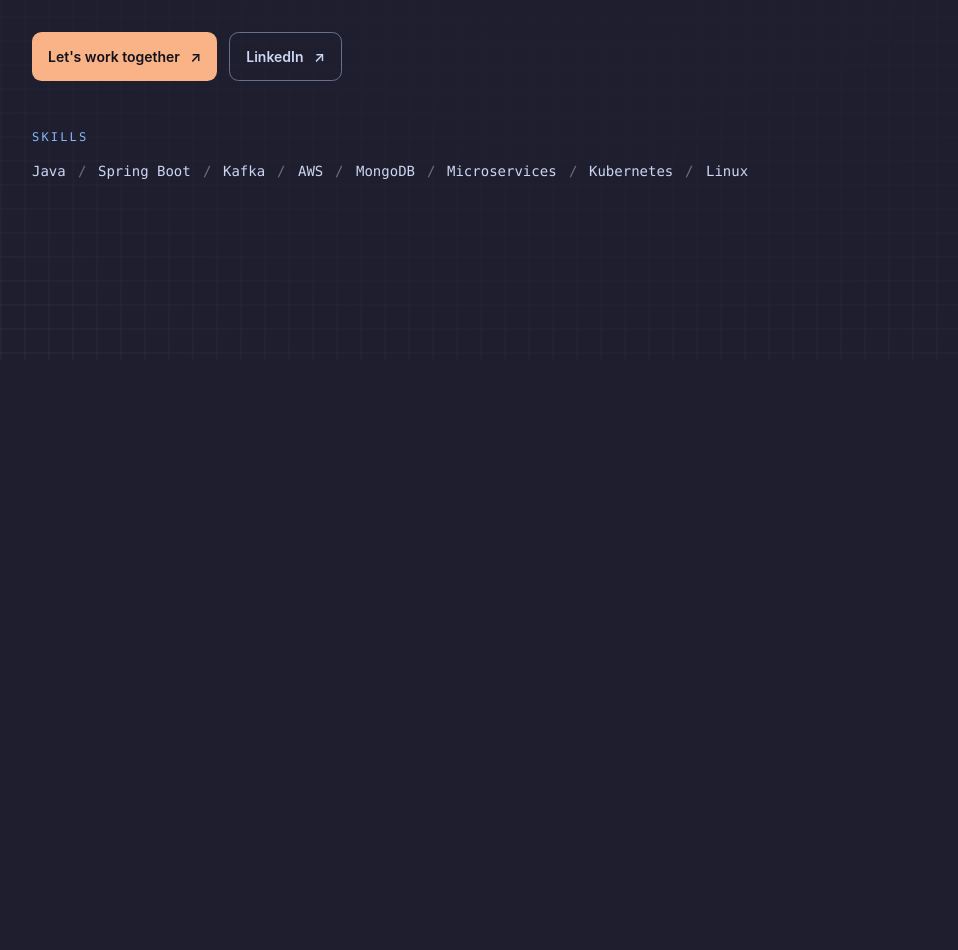
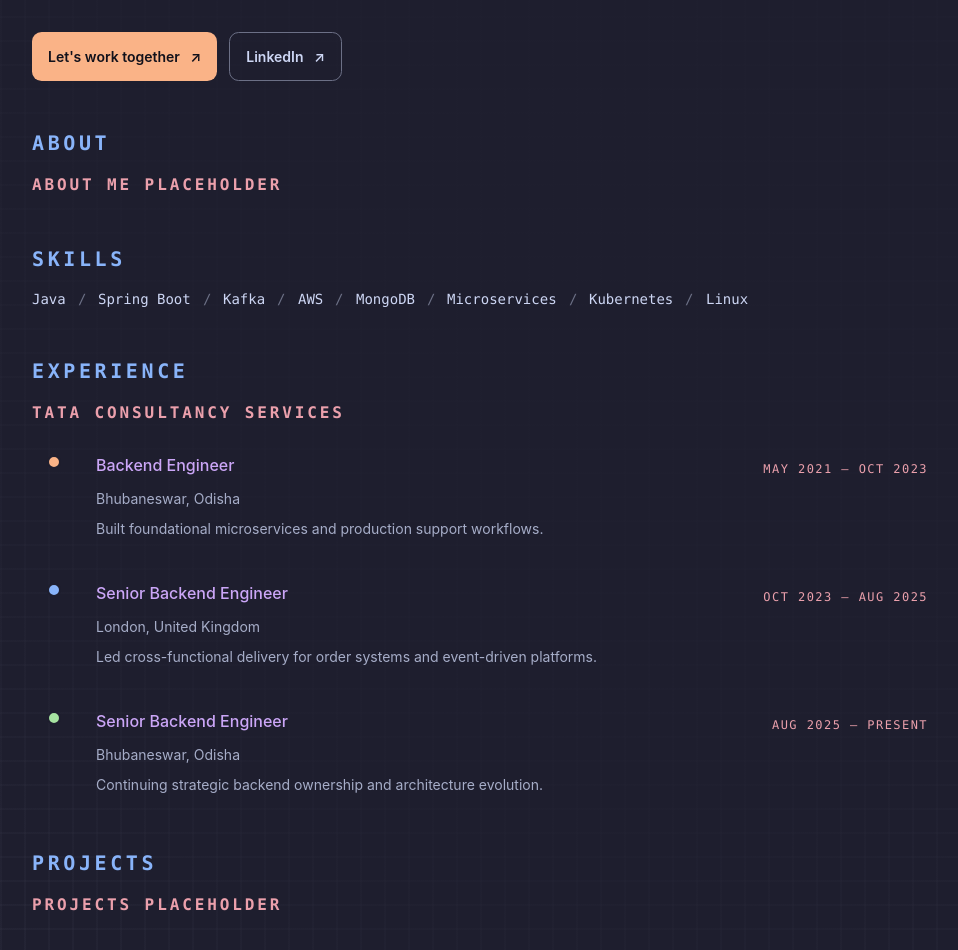
Before and after one commit to SHASHANKADASH/my-portfolio, a Next.js app: page / in a window 1280 px wide. Shown: the part 440-1390 px from the top of the page, without its empty margins (72-1030 px from the left). Before the commit the page ends 800 px from the top, so only its background shows below. Built offline with nearby package versions, Linux system fonts and the light colour scheme.

Commit message:
[myp-4]
Added placeholder sections

```diff
--- /dev/null
+++ b/components/About.tsx
@@ -0,0 +1,8 @@
+export default function About() {
+  return (
+    <div id="about" className="intro-about mt-12">
+      <p className="font-mono text-xl font-bold uppercase tracking-[0.18em] text-cp-blue">About</p>
+      <p className="font-mono uppercase tracking-[0.18em] text-cp-maroon pt-4 font-semibold">About Me Placeholder</p>
+    </div>
+  );
+}
--- /dev/null
+++ b/components/Experience.tsx
@@ -0,0 +1,62 @@
+const experienceStages = [
+  {
+    label: 'India',
+    period: 'May 2021 – Oct 2023',
+    location: 'Bhubaneswar, Odisha',
+    color: 'bg-cp-peach',
+    title: 'Backend Engineer',
+    summary: 'Built foundational microservices and production support workflows.',
+  },
+  {
+    label: 'United Kingdom',
+    period: 'Oct 2023 – Aug 2025',
+    location: 'London, United Kingdom',
+    color: 'bg-cp-blue',
+    title: 'Senior Backend Engineer',
+    summary: 'Led cross-functional delivery for order systems and event-driven platforms.',
+  },
+  {
+    label: 'India',
+    period: 'Aug 2025 – Present',
+    location: 'Bhubaneswar, Odisha',
+    color: 'bg-cp-green',
+    title: 'Senior Backend Engineer',
+    summary: 'Continuing strategic backend ownership and architecture evolution.',
+  },
+];
+
+export default function Experience() {
+  return (
+    <div id="experience" className="intro-experience mt-12">
+      <p className="font-mono text-xl font-bold uppercase tracking-[0.18em] text-cp-blue">Experience</p>
+      <p className="font-mono uppercase tracking-[0.18em] text-cp-maroon pt-4 font-semibold">TATA CONSULTANCY SERVICES</p>
+      <div className="relative mt-6 pl-2 sm:pl-3">
+        <div className="space-y-8">
+          {experienceStages.map((stage) => (
+            <div key={`${stage.label}-${stage.period}`} className="relative flex gap-5 sm:gap-8">
+              <div className="relative z-10 flex w-5 shrink-0 justify-center pt-1.5">
+                <span className={`h-3.5 w-3.5 rounded-full border-2 border-cp-base ${stage.color}`} />
+              </div>
+
+              <div className="flex-1 pb-1">
+                <div className="flex flex-col gap-2 sm:flex-row sm:items-end sm:justify-between">
+                  <div>
+                    <p className="mt-1 text-base font-medium text-cp-mauve">{stage.title}</p>
+                  </div>
+                  <p className="font-mono text-xs uppercase tracking-[0.12em] text-cp-maroon">
+                    {stage.period}
+                  </p>
+                </div>
+
+                <div className="mt-3 space-y-2 text-sm text-cp-subtext">
+                  <p>{stage.location}</p>
+                  <p className="max-w-xl leading-6 text-cp-text/90">{stage.summary}</p>
+                </div>
+              </div>
+            </div>
+          ))}
+        </div>
+      </div>
+    </div>
+  );
+}
--- a/components/Hero.tsx
+++ b/components/Hero.tsx
@@ -1,6 +1,9 @@
 'use client';
 import React from 'react';
 import { Spiral as Hamburger } from 'hamburger-react';
+import Experience from './Experience';
+import About from './About';
+import Projects from './Projects';
 
 export default function Hero() {
   const [isOpen, setOpen] = React.useState(false);
@@ -59,7 +62,10 @@
               LinkedIn <span aria-hidden>↗</span>
             </a>
           </div>
+          <About />
           <Skills />
+          <Experience />
+          <Projects />
         </div>
       </div>
     </section>
@@ -68,7 +74,7 @@
 
 const Skills = () => {
   return <div className="intro-capabilities mt-12">
-    <p className="font-mono text-xs uppercase tracking-[0.18em] text-cp-blue">Skills</p>
+    <p className="font-mono text-xl font-bold uppercase tracking-[0.18em] text-cp-blue">Skills</p>
     <div className="mt-4 flex flex-wrap items-center gap-x-3 gap-y-2 font-mono text-sm text-cp-text">
       <span>Java</span>
       <span className="text-cp-overlay">/</span>
--- /dev/null
+++ b/components/Projects.tsx
@@ -0,0 +1,8 @@
+export default function Projects() {
+  return (
+    <div id="projects" className="intro-projects mt-12">
+      <p className="font-mono text-xl font-bold uppercase tracking-[0.18em] text-cp-blue">Projects</p>
+      <p className="font-mono uppercase tracking-[0.18em] text-cp-maroon pt-4 font-semibold">Projects Placeholder</p>
+    </div>
+  );
+}
```
